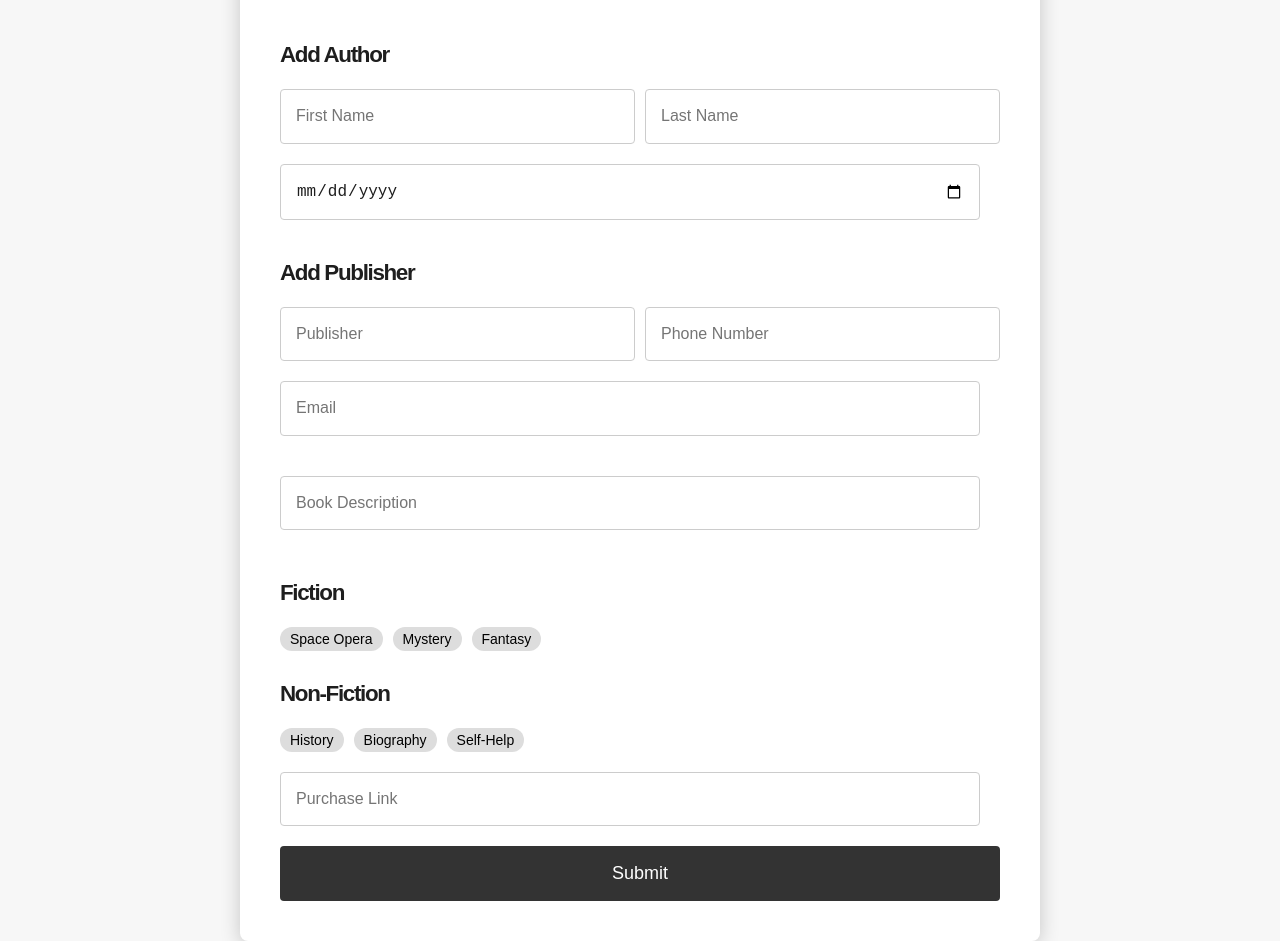
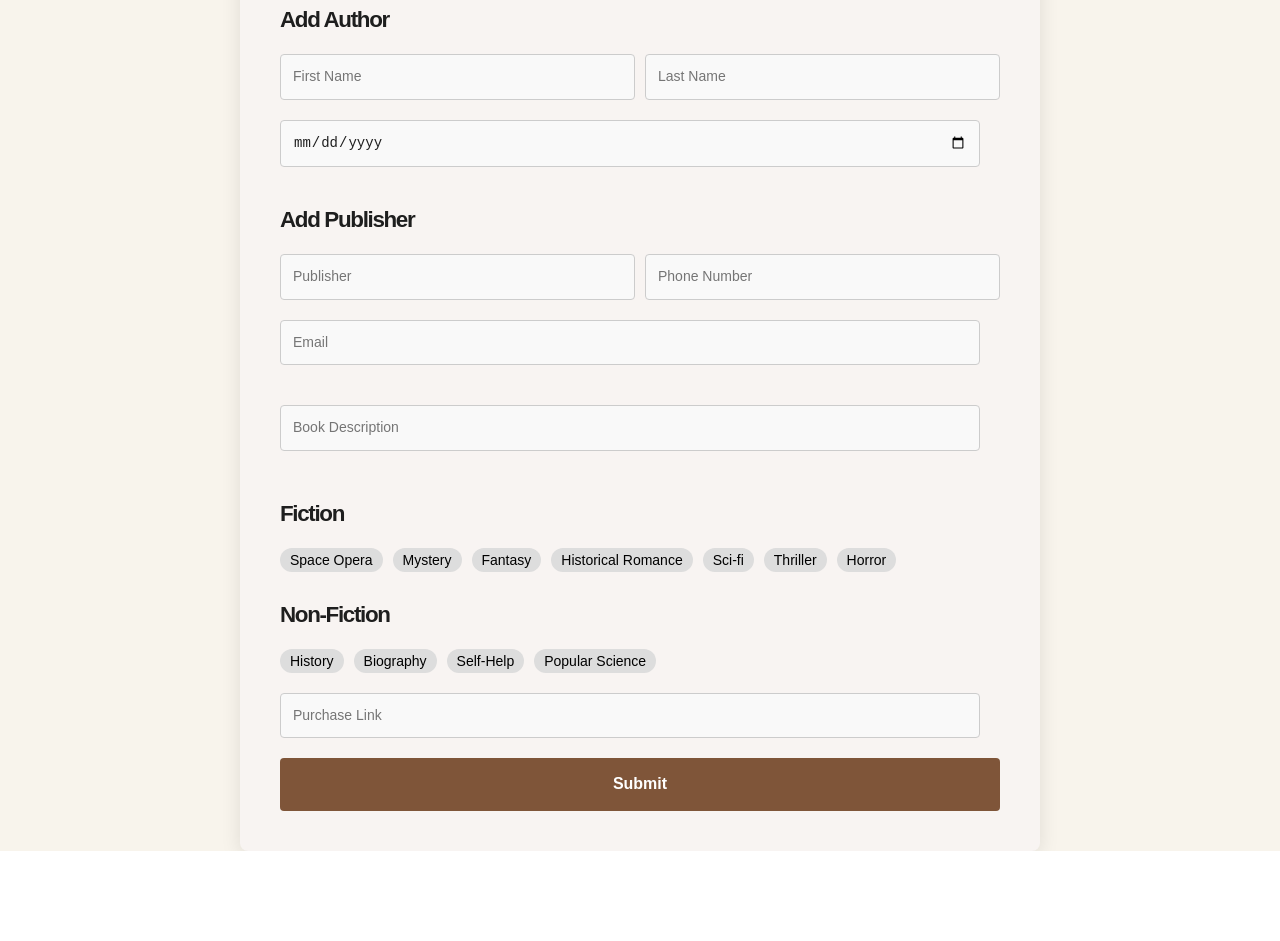
Before and after one commit to enibalo/MyBookList, a React (Vite) app in the folder frontend/: page /addBook in a window 1280 px wide. Shown: the part 480-1421 px from the top of the page. After the commit the page ends 1331 px from the top, so only its background shows below. Built offline with nearby package versions, Linux system fonts and the light colour scheme.

Commit message:
I updated the colours, and also added more insert statements as well changed the tables a bit

```diff
--- a/frontend/src/main.jsx
+++ b/frontend/src/main.jsx
@@ -11,8 +11,9 @@ createRoot(document.getElementById("root")).render(
   <StrictMode>
     <BrowserRouter>
       <Routes>
-      <Route path="settings" element={<UserSettings />} />
-      <Route path="addBook" element={<BookAdd />} />
+      <Route path="addBook" element={<BookAdd/>}></Route>
+      <Route path="signup" element={<UpSign/>}></Route>
+
       </Routes>
     </BrowserRouter>
   </StrictMode>
--- a/frontend/src/views/BookAdd.jsx
+++ b/frontend/src/views/BookAdd.jsx
@@ -33,23 +33,6 @@ const BookAdd = () => {
         ? prev.Genres.filter((g) => g !== genre)
         : [...prev.Genres, genre],
     }));
-  };
-
-
-
-  const handleSearch = (event) => {
-    const query = event.target.value;
-    setSearchQuery(query);
-
-    // Simulate search results (replace with API call if needed)
-    const results = [
-      { ISBN: "123456789", Title: "Example Book 1", Publisher_name: "Publisher 1", Summary: "Summary 1" },
-      { ISBN: "987654321", Title: "Example Book 2", Publisher_name: "Publisher 2", Summary: "Summary 2" },
-    ].filter((book) =>
-      book.Title.toLowerCase().includes(query.toLowerCase())
-    );
-
-    setSearchResults(results);
   };
 
   const handleSubmit = async (event) => {
@@ -252,7 +235,7 @@ const BookAdd = () => {
                 placeholder="Phone Number"
                 value={formData.Phone} // Ensure this binds to the correct state
                 onChange={handleChange}
-                required
+                //required
                 style={styles.input}
               />
             </div>
@@ -262,7 +245,7 @@ const BookAdd = () => {
                 placeholder="Email"
                 value={formData.Email} // Ensure this binds to the correct state
                 onChange={handleChange}
-                required
+                //required
                 style={styles.input}
               />
 
@@ -278,7 +261,7 @@ const BookAdd = () => {
           <div style={styles.genreSection}>
             <h3 style={{ marginBottom: "20px", marginTop: "20px" }}>Fiction</h3>
             <div style={styles.toggleGroup}>
-              {["Space Opera", "Mystery", "Fantasy"].map((genre) => (
+              {["Space Opera", "Mystery", "Fantasy", "Historical Romance", "Sci-fi", "Thriller", "Horror"].map((genre) => (
                 <div key={genre} style={styles.toggle}>
                   <input
                     type="checkbox"
@@ -293,7 +276,7 @@ const BookAdd = () => {
                     htmlFor={genre.toLowerCase()}
                     style={{
                       ...styles.label,
-                      backgroundColor: formData.Genres.includes(genre) ? "#8BC34A" : "#ddd",
+                      backgroundColor: formData.Genres.includes(genre) ? "#2c2c2c" : "#ddd",
                       color: formData.Genres.includes(genre) ? "#fff" : "#000",
                     }}
                   >
@@ -308,7 +291,7 @@ const BookAdd = () => {
 <div style={styles.genreSection}>
   <h3 style={{ marginBottom: "20px", marginTop: "20px" }}>Non-Fiction</h3>
   <div style={styles.toggleGroup}>
-    {["History", "Biography", "Self-Help"].map((genre) => (
+    {["History", "Biography", "Self-Help","Popular Science"].map((genre) => (
       <div key={genre} style={styles.toggle}>
         <input
           type="checkbox"
@@ -323,7 +306,7 @@ const BookAdd = () => {
           htmlFor={genre.toLowerCase()}
           style={{
             ...styles.label,
-            backgroundColor: formData.Genres.includes(genre) ? "#8BC34A" : "#ddd", // Dynamic color
+            backgroundColor: formData.Genres.includes(genre) ? "#2c2c2c" : "#ddd", // Dynamic color
             color: formData.Genres.includes(genre) ? "#fff" : "#000", // Dynamic text color
           }}
         >
@@ -364,41 +347,42 @@ const styles = {
     justifyContent: "center",
     minHeight: "100vh",
     margin: 0,
-    backgroundColor: "#f7f7f7",
+    backgroundColor: "#f8f4ec", // Light beige background
   },
   formContainer: {
-    backgroundColor: "#fff",
-    padding: "40px", // Increased padding for a larger feel
+    backgroundColor: "#F8F4F2", // White for the form background
+    padding: "40px",
     borderRadius: "8px",
-    boxShadow: "0 4px 20px rgba(0, 0, 0, 0.2)", // Enhanced shadow for a more prominent form
-    width: "80%", // Take 80% of the screen width
-    maxWidth: "800px", // Maximum width to ensure it doesn't get too wide
+    boxShadow: "0 4px 20px rgba(0, 0, 0, 0.1)", // Subtle shadow for depth
+    width: "80%",
+    maxWidth: "800px",
   },
   input: {
-    width: "calc(100% - 20px)", // Full width of the form minus padding
-    marginBottom: "20px", // Increased margin between inputs
-    padding: "15px", // Increased padding for better usability
-    border: "1px solid #ccc",
+    width: "calc(100% - 20px)",
+    marginBottom: "20px",
+    padding: "12px",
+    border: "1px solid #cccccc",
     borderRadius: "4px",
-    fontSize: "16px", // Slightly larger font size
+    fontSize: "14px",
+    backgroundColor: "#f9f9f9",
   },
   button: {
     width: "100%",
     padding: "15px",
-    backgroundColor: "#333",
-    color: "#fff",
+    backgroundColor: "#7F5539",
+    color: "#ffffff",
     border: "none",
     borderRadius: "4px",
     cursor: "pointer",
-    fontSize: "18px",
+    fontSize: "16px",
+    textAlign: "center",
+    fontWeight: "bold",
   },
   toggleGroup: {
     display: "flex",
     flexWrap: "wrap",
     gap: "10px",
     marginBottom: "20px",
-    cursor: "pointer",
-    transition: "background-color 0.3s ease",
   },
   toggle: {
     display: "flex",
@@ -409,11 +393,16 @@ const styles = {
   },
   label: {
     padding: "5px 10px",
-    backgroundColor: "#ddd",
+    backgroundColor: "#ececec", // Subtle gray for inactive toggle
     borderRadius: "15px",
     cursor: "pointer",
     fontSize: "14px",
     transition: "background-color 0.3s, color 0.3s",
+    color: "#333333", // Dark text color for inactive toggle
+  },
+  labelSelected: {
+    backgroundColor: "#2c2c2c", // Dark gray for selected toggle
+    color: "#ffffff", // White text for selected toggle
   },
   sideBySide: {
     display: "flex",
@@ -423,23 +412,7 @@ const styles = {
     marginTop: "30px",
     marginBottom: "20px",
   },
-  suggestions: {
-    position: "relative",
-    backgroundColor: "#fff",
-    border: "1px solid #ccc",
-    borderRadius: "4px",
-    maxHeight: "200px",
-    overflowY: "auto",
-    boxShadow: "0 2px 10px rgba(0, 0, 0, 0.1)",
-    zIndex: 1000,
-    marginBottom: "20px"
-  },
-  suggestion: {
-    padding: "10px",
-    cursor: "pointer",
-    fontSize: "14px",
-    transition: "background-color 0.2s",
-  },
 };
 
+
 export default BookAdd;
--- a/frontend/src/views/UpSign.jsx
+++ b/frontend/src/views/UpSign.jsx
@@ -41,7 +41,7 @@ const UpSign = () => {
 
   return (
     <div style={styles.body}>
-      <h1 style={styles.h1}>My BookList</h1>
+      <h1 style={styles.h1}>My Book List</h1>
       <div style={styles.formContainer}>
         <form onSubmit={handleSubmit}>
           <input
@@ -97,18 +97,18 @@ const styles = {
     justifyContent: 'center',
     minHeight: '100vh',
     margin: 0,
-    backgroundColor: '#f7f7f7',
+    backgroundColor: '#f8f4ec',
   },
   h1: {
     marginBottom: '20px',
   },
   formContainer: {
     backgroundColor: '#fff',
-    padding: '20px',
+    padding: '80px',
     borderRadius: '8px',
-    boxShadow: '0 2px 10px rgba(0, 0, 0, 0.1)',
-    width: '100%',
-    maxWidth: '400px',
+    boxShadow: '0 2px 15px rgba(0, 0, 0, 0.2)', // Adjusted shadow for better visibility
+    width: '80%',
+    maxWidth: '800px',
   },
   input: {
     width: 'calc(100% - 20px)',
@@ -122,7 +122,7 @@ const styles = {
     display: 'block',
     marginTop: '15px',
     padding: '10px',
-    backgroundColor: '#333',
+    backgroundColor: '#7F5539',
     color: '#fff',
     textAlign: 'center',
     borderRadius: '4px',
```
Also changed, not shown: 2 other files (tests, documents, lock files or other folders).
